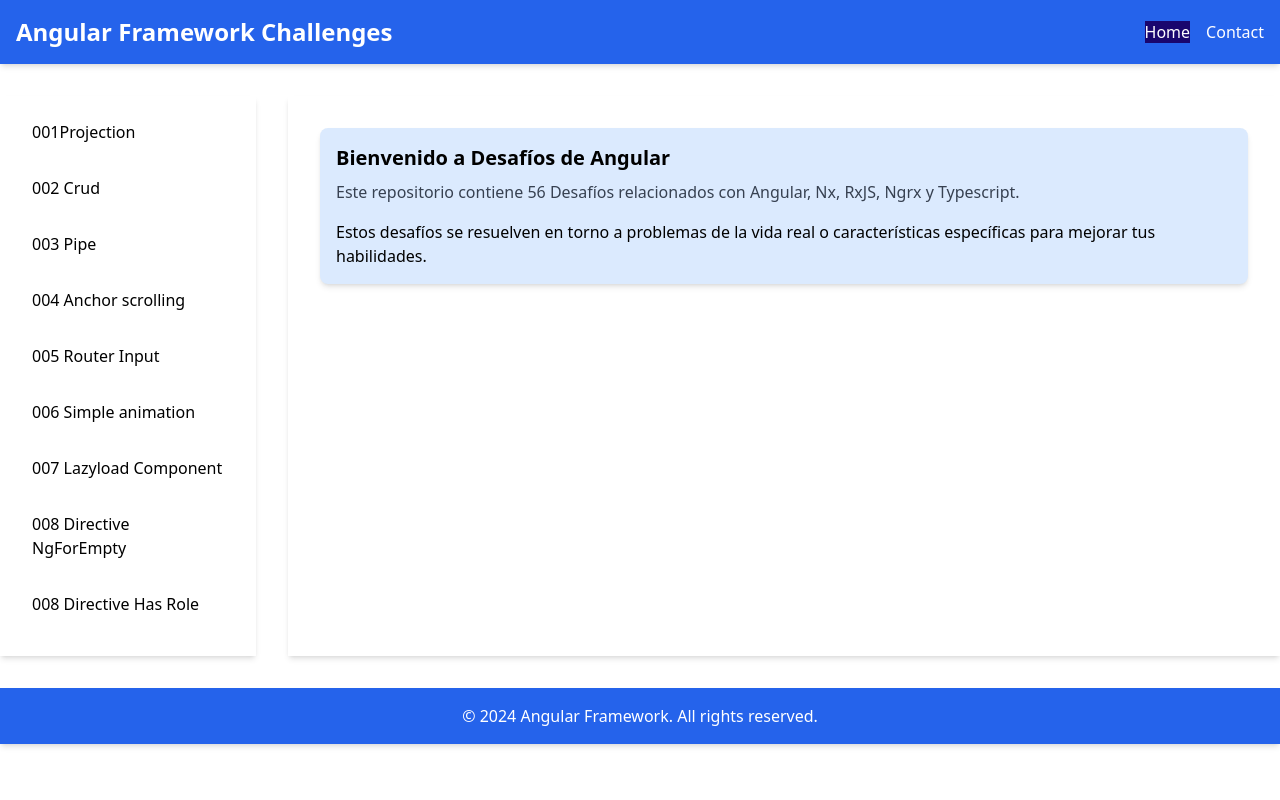
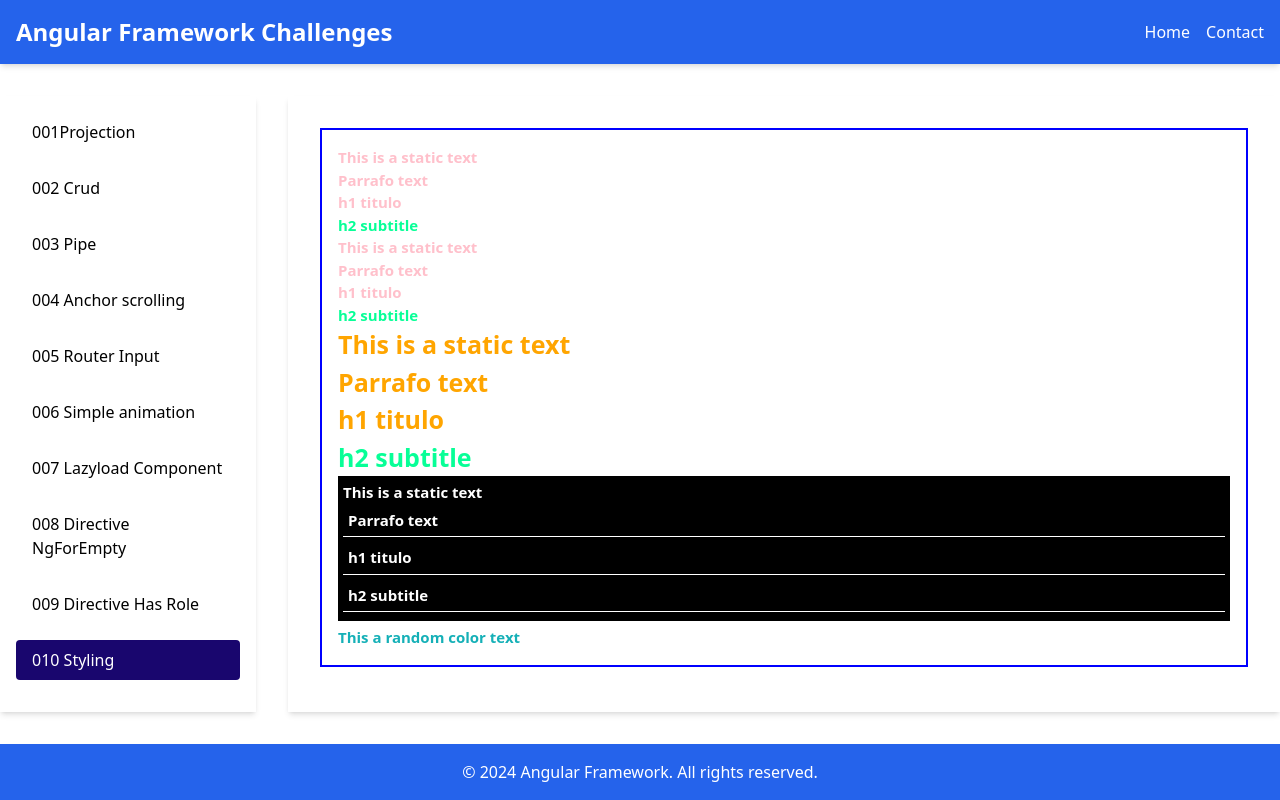
Before and after one commit to urtaav/ng-challenges-a18, an Angular app: page /styling in a window 1280 px wide. Before the commit this address led to /welcome. Built offline with nearby package versions, Linux system fonts and the light colour scheme.

Commit message:
feat:styling components

```diff
--- a/src/app/app.component.html
+++ b/src/app/app.component.html
@@ -50,7 +50,11 @@
             </li>
             <li class="mb-4">
                 <a routerLink="/directive-role" routerLinkActive="routeActive"
-                    class="block py-2 px-4 rounded hover:bg-blue-600 hover:text-white">008 Directive Has Role</a>
+                    class="block py-2 px-4 rounded hover:bg-blue-600 hover:text-white">009 Directive Has Role</a>
+            </li>
+            <li class="mb-4">
+                <a routerLink="/styling" routerLinkActive="routeActive"
+                    class="block py-2 px-4 rounded hover:bg-blue-600 hover:text-white">010 Styling</a>
             </li>
         </ul>
     </aside>
--- a/src/app/app.routes.ts
+++ b/src/app/app.routes.ts
@@ -62,6 +62,10 @@ export const routes: Routes = [
         loadChildren: () => import('./feature/directive-permissions/directive.routes'),
     },
     {
+        path:'styling',
+        loadChildren: () => import('./feature/styling/styling.routes'),
+    },
+    {
         path: '**',
         redirectTo: '/welcome'
     }
--- /dev/null
+++ b/src/app/feature/styling/component/static-text/static-text.component.ts
@@ -0,0 +1,57 @@
+import { Component } from '@angular/core';
+import { TextComponent } from '../text/text.component';
+
+export type StaticTextType = 'normal' | 'warning' | 'error';
+
+@Component({
+  selector: 'app-static-text',
+  standalone: true,
+  imports: [TextComponent],
+  template: `<text>
+            This is a static text
+             <p>Parrafo text</p>
+             <h1>h1 titulo</h1>
+             <h2 class="nested-child">h2 subtitle</h2>
+            </text> `,
+  styles: `
+      text {
+        --text-font-size: 15px;
+        --text-color: pink;
+      }
+
+      // Esto significa que si cualquier ancestro del componente tiene la clase .error,
+      //  entonces los estilos dentro de :host-context(.error) se aplicarán al componente.
+      :host-context(.error) {
+        text {
+          --text-font-size: 30px;
+          --text-color: red;
+        }
+      }
+
+      :host-context(.warning) {
+        text {
+          --text-font-size: 25px;
+          --text-color: orange;
+        }
+      }
+
+      :host-context(.dark-theme) {
+        h1, h2, span ,p{
+          background-color: black;
+          color: white;
+          border-bottom: 1px solid;
+          margin-bottom:4px;
+          padding:5px;
+        }
+      }
+
+      ::ng-deep .nested-child {
+        color: #07ff97;
+      }
+
+
+  `
+})
+export class StaticTextComponent {
+
+}
--- /dev/null
+++ b/src/app/feature/styling/component/text/text.component.ts
@@ -0,0 +1,21 @@
+import { Component } from '@angular/core';
+
+@Component({
+  selector: 'text',
+  standalone: true,
+  template: `
+    <p>
+      <ng-content></ng-content>
+    </p>
+  `,
+  styles: `
+      p {
+        font-size: var(--text-font-size, 15px);
+        color: var(--text-color, #15b0b7);
+        font-weight: 700;
+      }
+  `
+})
+export class TextComponent {
+
+}
--- /dev/null
+++ b/src/app/feature/styling/pages/home/home.component.ts
@@ -0,0 +1,31 @@
+import { Component } from '@angular/core';
+import { StaticTextComponent } from '../../component/static-text/static-text.component';
+import { TextComponent } from '../../component/text/text.component';
+
+@Component({
+  selector: 'app-home',
+  standalone: true,
+  imports: [StaticTextComponent, TextComponent],
+  template: `
+    <app-static-text />
+    <app-static-text class="error"/>
+    <app-static-text class="warning"/>
+    <app-static-text class="dark-theme"/>
+    <text>This a random color text</text>
+  `,
+  styles: `
+
+    :host {
+      display: block;
+      border: 2px solid blue;
+      padding: 1rem
+    }
+        text {
+         font-size: 1rem;
+         text-color:red;
+      }
+  `
+})
+export class HomeComponent {
+
+}
--- /dev/null
+++ b/src/app/feature/styling/styling.routes.ts
@@ -0,0 +1,9 @@
+import { Routes } from "@angular/router";
+
+const routes:Routes = [
+    {
+        path: '',
+        loadComponent: () => import('./pages/home/home.component').then((c) => c.HomeComponent)
+    }
+];
+export default routes;
```
